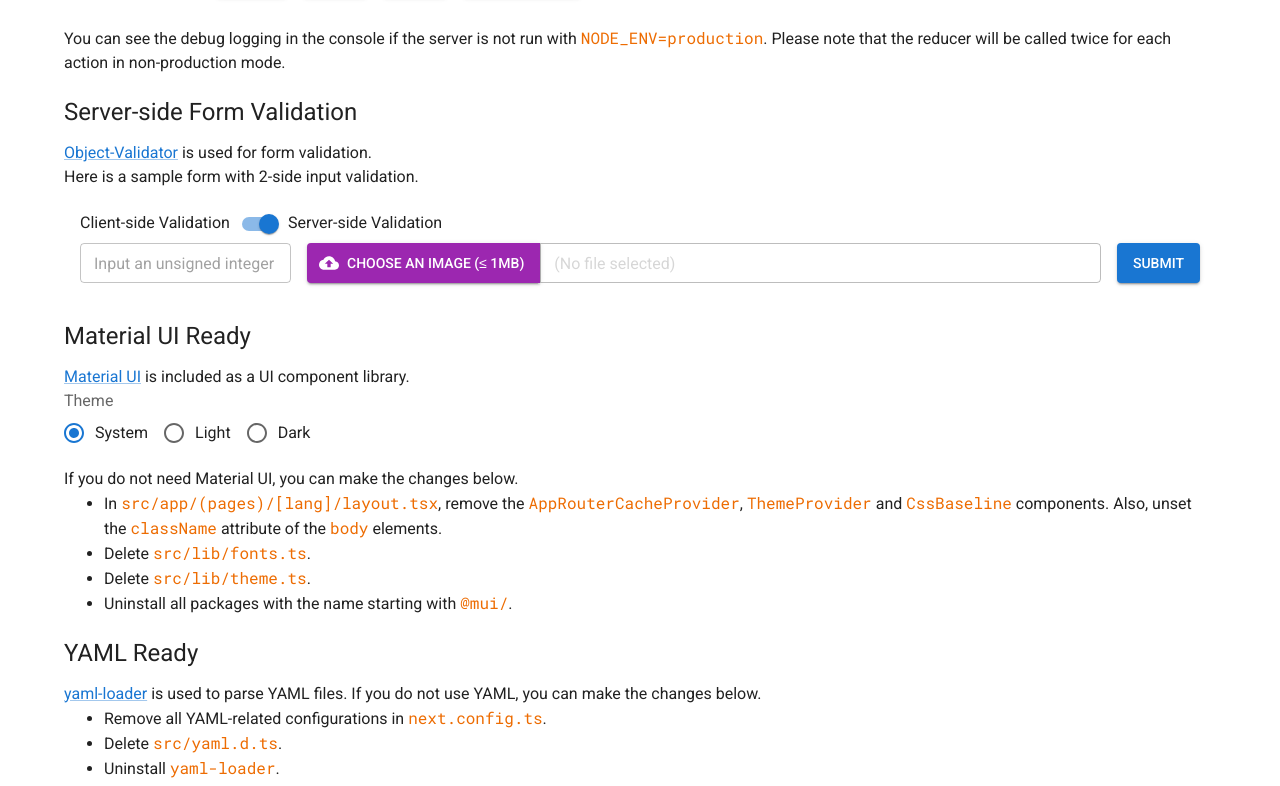
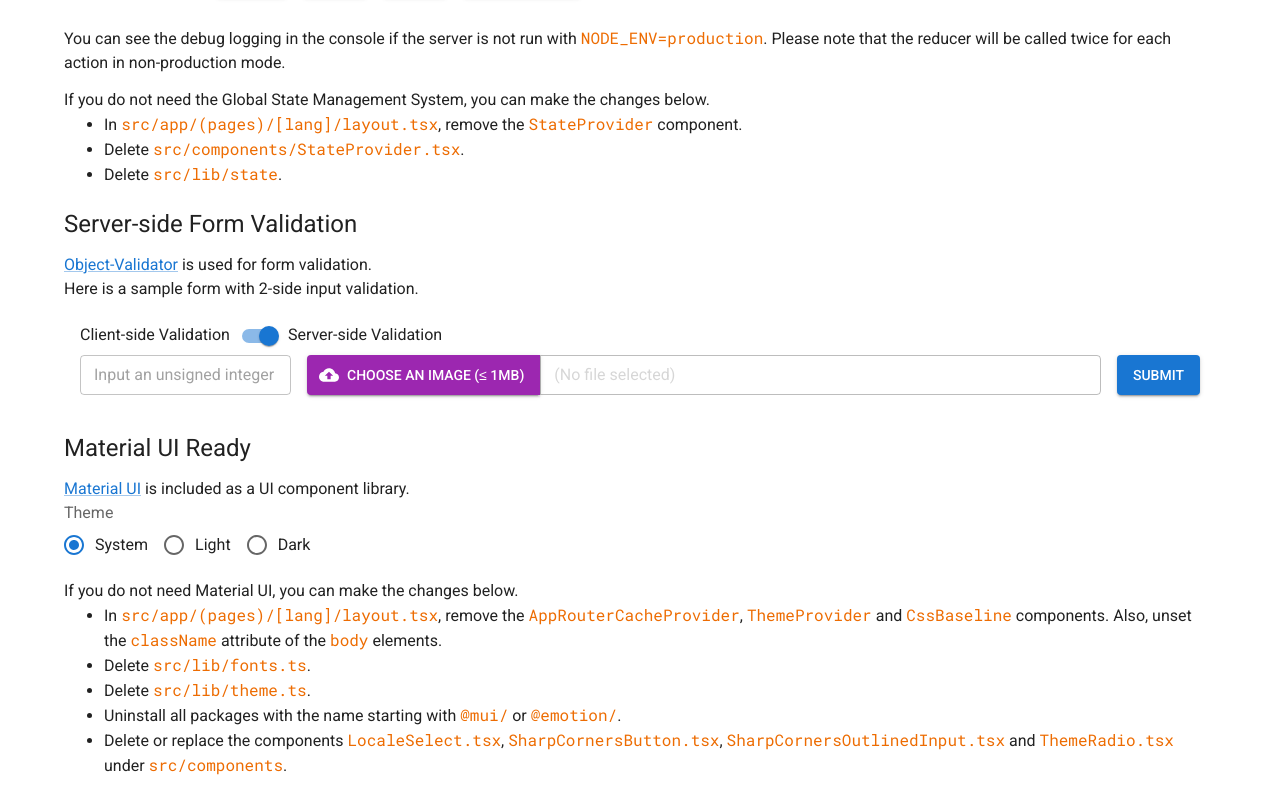
Before and after one commit to Quicksilver0218/Nextjs-Material-UI-Template, a Next.js app: page /en/intro in a window 1280 px wide. Shown: the part 1074-1860 px from the top of the page. Built offline with nearby package versions, Linux system fonts and the light colour scheme; what @mui/material-nextjs, @quicksilver0218/object-validator would draw is missing.

Commit message:
Update introduction

```diff
--- a/src/app/(pages)/[lang]/intro/page.tsx
+++ b/src/app/(pages)/[lang]/intro/page.tsx
@@ -136,6 +136,22 @@ export default async function Page({
         with <code>NODE_ENV=production</code>. Please note that the reducer will
         be called twice for each action in non-production mode.
       </Typography>
+      <Typography component="p">
+        If you do not need the Global State Management System, you can make the
+        changes below.
+      </Typography>
+      <ul>
+        <li>
+          In <code>src/app/(pages)/[lang]/layout.tsx</code>, remove the{" "}
+          <code>StateProvider</code> component.
+        </li>
+        <li>
+          Delete <code>src/components/StateProvider.tsx</code>.
+        </li>
+        <li>
+          Delete <code>src/lib/state</code>.
+        </li>
+      </ul>
       <Typography variant="h5" component="h5">
         Server-side Form Validation
       </Typography>
@@ -179,7 +195,14 @@ export default async function Page({
           Delete <code>src/lib/theme.ts</code>.
         </li>
         <li>
-          Uninstall all packages with the name starting with <code>@mui/</code>.
+          Uninstall all packages with the name starting with <code>@mui/</code>{" "}
+          or <code>@emotion/</code>.
+        </li>
+        <li>
+          Delete or replace the components <code>LocaleSelect.tsx</code>,{" "}
+          <code>SharpCornersButton.tsx</code>,{" "}
+          <code>SharpCornersOutlinedInput.tsx</code> and{" "}
+          <code>ThemeRadio.tsx</code> under <code>src/components</code>.
         </li>
       </ul>
       <Typography variant="h5" component="h5">
```
